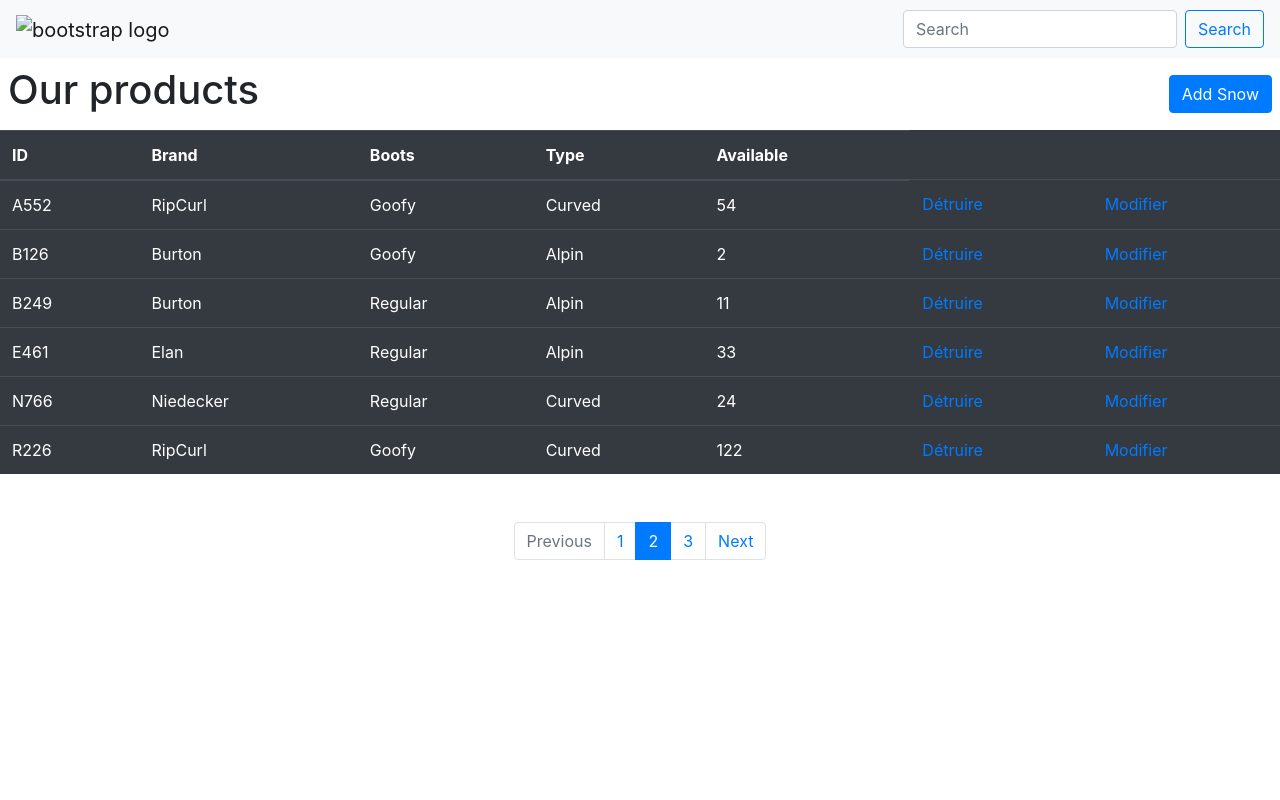
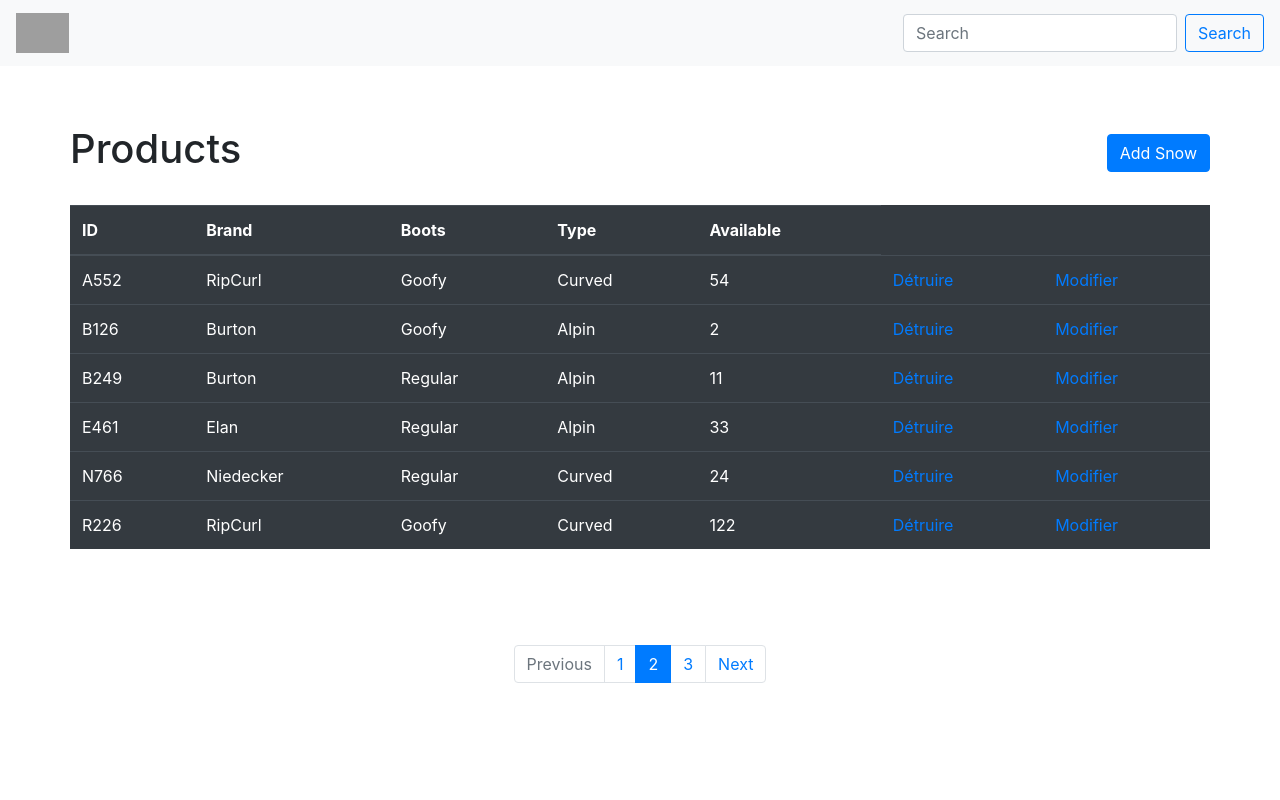
Before and after one commit to besSejrani/Snowboards, a PHP site: page / in a window 1280 px wide. Run offline with PHP 8.4, Linux system fonts and the light colour scheme; data comes from the database, SQL or seed files in the repository; grey boxes are pictures that could not be loaded.

Commit message:
added bootstrap

```diff
--- a/Model/snow.php
+++ b/model/snow.php
@@ -13,14 +13,14 @@
             $port = 3306;
             $charset = 'utf8';
             $dbName = 'snows';
-            $userName = 'root';
-            $userPwd = '123456789';
+            $userName = 'bes';
+            $userPwd = 'Golan-1815';
             // $dsn = "mysql:host=" . $hostname . ';dbname=' . $dbName . ';port=' . $port . ';charset=' . $charset;
             //$tempDbConnexion = new PDO($dsn, $userName, $userPwd);
 
 
             try {
-                $dsn = new PDO('mysql:host=localhost;dbname=snows', $userName, $userPwd);
+                $dsn = new PDO('mysql:host=127.0.0.1;dbname=snows', $userName, $userPwd);
                 return $dsn;
             } catch (PDOException $exception) {
                 echo 'Connection failed: ' . $exception->getMessage();
--- a/src/layout/header.php
+++ b/src/layout/header.php
@@ -8,10 +8,10 @@
         integrity="sha384-JcKb8q3iqJ61gNV9KGb8thSsNjpSL0n8PARn9HuZOnIxN0hoP+VmmDGMN5t9UJ0Z" crossorigin="anonymous">
     <title>Document</title>
 </head>
-<nav class="navbar navbar-light bg-light">
-    <a class="navbar-brand"><img
-            src="<?php dirname(__DIR__) . DIRECTORY_SEPARATOR . "assets" . DIRECTORY_SEPARATOR . "img" . DIRECTORY_SEPARATOR . "docker-3.svg" ?>"
-            alt="bootstrap logo"></a>
+<nav class="navbar navbar-light bg-light fixed-top">
+    <a href="/" class="navbar-brand"><img
+            src="https://www.google.com/images/branding/googlelogo/1x/googlelogo_color_272x92dp.png"
+            alt="bootstrap logo" height="40"></a>
     <form class="form-inline">
         <input class="form-control mr-sm-2" type="search" placeholder="Search" aria-label="Search">
         <button class="btn btn-outline-primary my-2 my-sm-0" type="submit">Search</button>
--- a/src/products.php
+++ b/src/products.php
@@ -1,12 +1,16 @@
-<?php $data = dirname(__DIR__) . DIRECTORY_SEPARATOR . "Model" . DIRECTORY_SEPARATOR . "snow.php";
+<?php $data = dirname(__DIR__) . DIRECTORY_SEPARATOR . "model" . DIRECTORY_SEPARATOR . "snow.php";
 require_once($data);
 ?>
 
-<div class="d-flex justify-content-between align-items-center my-2 mx-2">
-    <h1>Our products</h1>
+<div class="d-flex flex-column justify-content-center align-items-center  vh-100">
+
+    <div class="container px-0">
+        <div class="d-flex justify-content-between align-items-center my-4 ">
+            <h1>Products</h1>
             <a href="snow_add">
                 <button type="button" class="btn btn-primary">Add Snow</button>
             </a>
+        </div>
     </div>
 
     <?php
@@ -15,7 +19,7 @@
     $ligne = 1;
 
     echo <<<EOT
-    <table class="table table-dark">
+<table class="table table-dark container mb-5">
 <thead>
 <tr>
 <th>ID</th>
@@ -66,3 +70,4 @@
             </li>
         </ul>
     </div>
+</div>
```
Also changed, not shown: src/snow_update.php (+18 -22 lines), src/assets/docker.svg (renamed from src/assets/img/docker-3.svg). Lines whose indentation alone changed are shown as unchanged.
